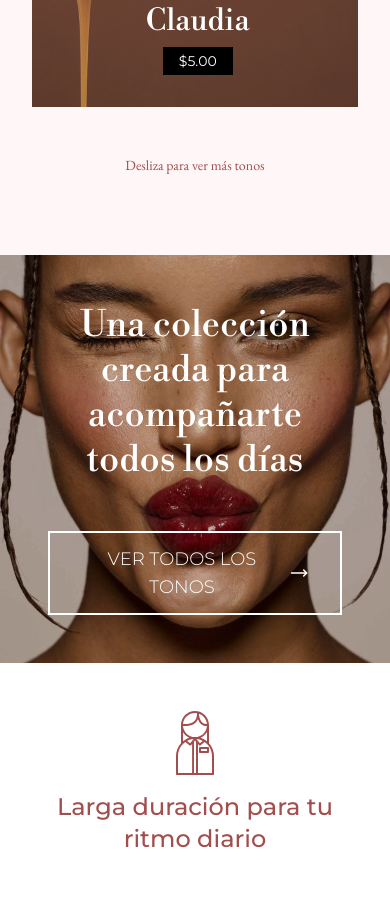
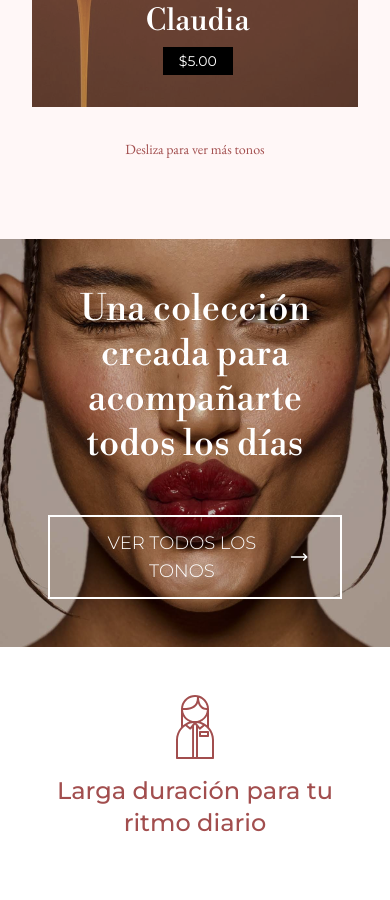
Before and after one commit to JASR2003/CHROMA-Cosmetics, a website: page index.html in a window 390 px wide. Shown: the part 2170-3070 px from the top of the page. Drawn offline with nearby package versions, Linux system fonts and the light colour scheme.

Commit message:
cambiar altura de texto

```diff
--- a/index.html
+++ b/index.html
@@ -94,7 +94,7 @@
             </div>
 
         </div>
-        <h3 class="text-[#a24e4e] text-sm md:hidden font-eb-garamond font-normal text-center mt-4">
+        <h3 class="text-[#a24e4e] text-sm md:hidden font-eb-garamond font-normal text-center">
             Desliza para ver más tonos
         </h3>
     </section>
```
